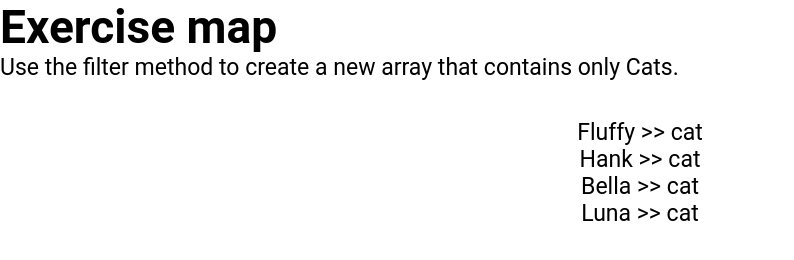
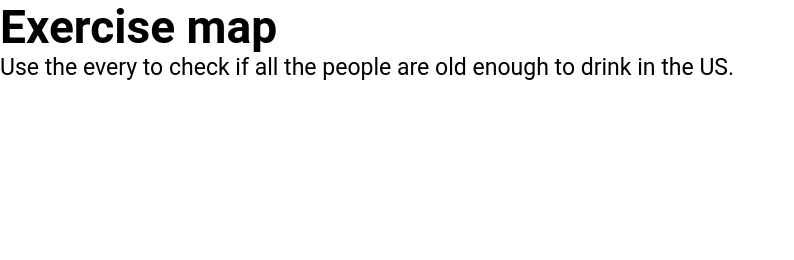
Before and after one commit to Ange230700/JS-quests, a website: page index.html in a window 1280 px wide. Shown: the whole page, without its empty margins (0-794 px from the left). Drawn offline with Linux system fonts and the light colour scheme.

Commit message:
Using every function part 2

```diff
--- a/index.html
+++ b/index.html
@@ -9,7 +9,7 @@
   <body>
     <h1>Exercise map</h1>
     <p>
-        Use the filter method to create a new array that contains only Cats.
+        Use the every to check if all the people are old enough to drink in the US.
     </p>
     <ul class="animal-list"></ul>
     <script src="./script.js"></script>
--- a/script.js
+++ b/script.js
@@ -1,21 +1,30 @@
-const animals = [
-    { name: 'Waffles', species: 'dog' },
-    { name: 'Fluffy', species: 'cat' },
-    { name: 'Spelunky', species: 'dog' },
-    { name: 'Hank', species: 'cat' },
-    { name: 'Mia', species: 'dog' },
-    { name: 'Bella', species: 'cat' },
-    { name: 'Chloe', species: 'dog' },
-    { name: 'Daisy', species: 'dog' },
-    { name: 'Luna', species: 'cat' }
+const teamOne = [
+    { name: 'Waffles', age: '19' },
+    { name: 'Fluffy', age: '14' },
+    { name: 'Spelunky', age: '4' },
+    { name: 'Hank', age: '11'  },
+    { name: 'Mia', age: '34'  },
+    { name: 'Bella', age: '8'  },
+    { name: 'Chloe', age: '13'  },
+    { name: 'Daisy', age: '4'  },
+    { name: 'Luna', age: '26'  },
 ];
 
-const animalList = document.querySelector('.animal-list');
+const teamTwo = [
+    { name: 'Goldie', age: '39' },
+    { name: 'Biscuit', age: '25' },
+    { name: 'Penny', age: '79' },
+    { name: 'Dexter', age: '69' },
+    { name: 'Finn', age: '76' },
+    { name: 'Duke', age: '59' },
+    { name: 'Lucky', age: '19' },
+    { name: 'Sam', age: '18' },
+    { name: 'Teddy', age: '39' },
+];
 
-const animalListFiltered = animals.filter(
-    animal => animal.species === 'cat'
-);
+function checkIfAdult(array) {
+    return array.every((person) => person.age >= 18);
+}
 
-animalList.innerHTML = animalListFiltered.map(
-    animal => `<li>${animal.name} >> ${animal.species}</li>`
-).join('');
+console.log(checkIfAdult(teamOne));
+console.log(checkIfAdult(teamTwo));
```
